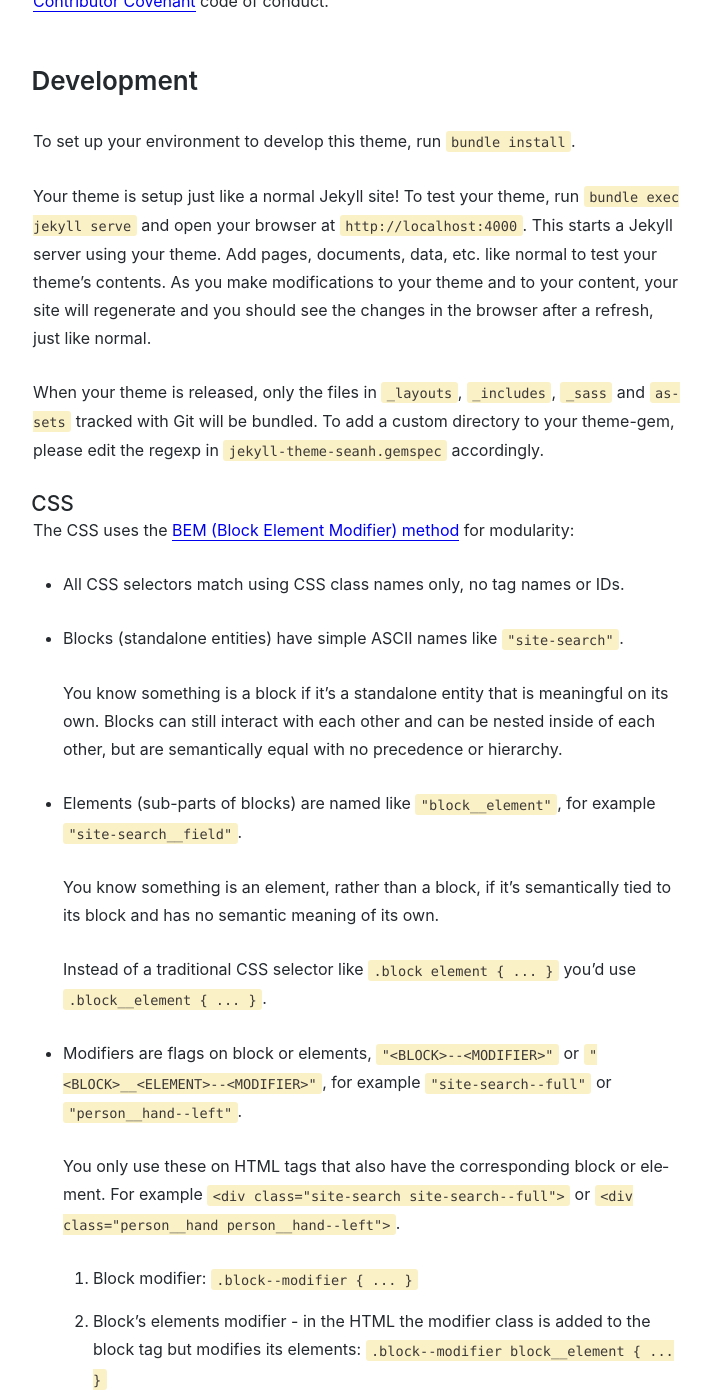
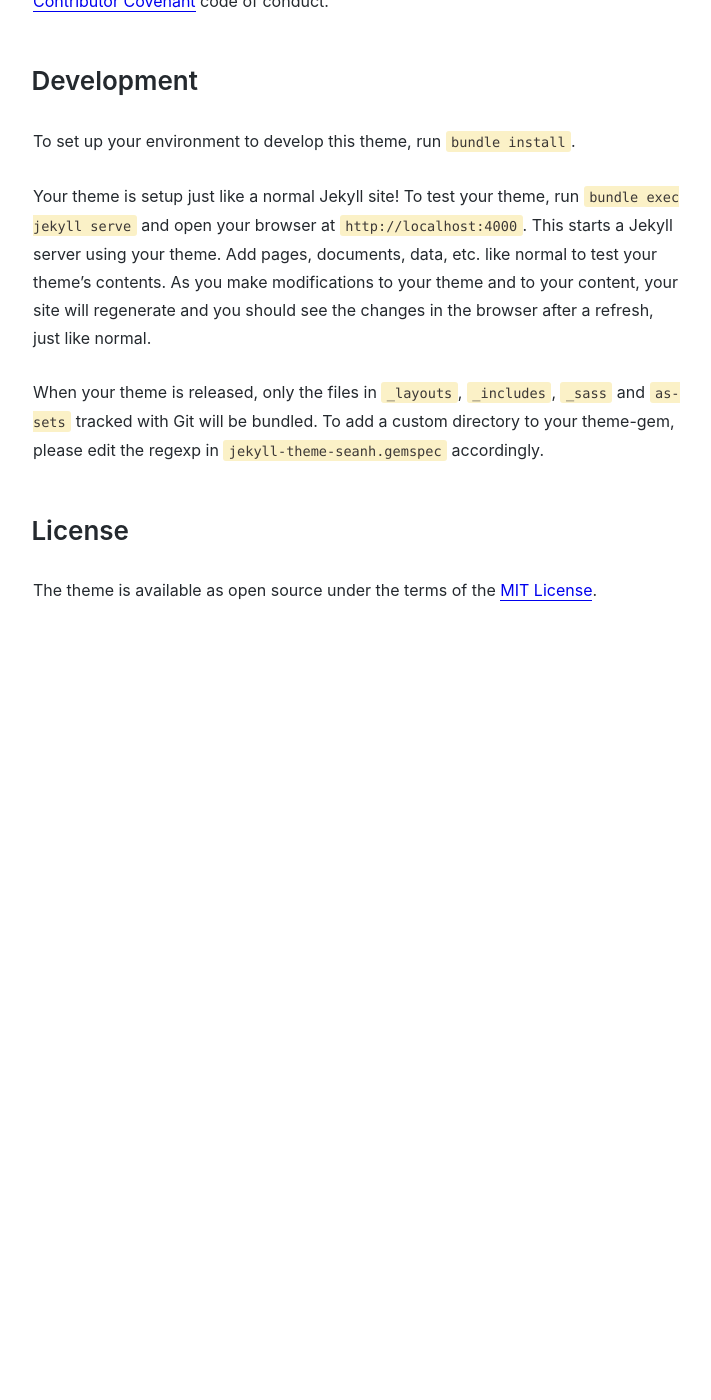
Before and after one commit to seanh/jekyll-theme-oatcake, a Jekyll site: the page built from README.md, in a window 1280 px wide and 1400 px high, scrolled down 1446 px. Shown: the whole window, without its empty margins (282-993 px from the left). Built offline with Jekyll 4.4.1, drawn with Linux system fonts in a browser that asks for light colours; our own code applies the rules of GitHub Pages for plain Markdown files; after the commit the page ends 2076 px from its top, so only the background shows below that; some of the changed text lies outside the part shown.

Commit message:
Move CSS docs into CSS file

````diff
--- a/README.md
+++ b/README.md
@@ -46,61 +46,6 @@ Your theme is setup just like a normal Jekyll site! To test your theme, run `bun
 When your theme is released, only the files in `_layouts`, `_includes`, `_sass` and `assets` tracked with Git will be bundled.
 To add a custom directory to your theme-gem, please edit the regexp in `jekyll-theme-seanh.gemspec` accordingly.
 
-### CSS
-
-The CSS uses the [BEM (Block Element Modifier) method](http://getbem.com/) for modularity:
-
-* All CSS selectors match using CSS class names only, no tag names or IDs.
-
-* Blocks (standalone entities) have simple ASCII names like `"site-search"`.
-
-  You know something is a block if it's a standalone entity that is meaningful
-  on its own. Blocks can still interact with each other and can be nested
-  inside of each other, but are semantically equal with no precedence or
-  hierarchy.
-
-* Elements (sub-parts of blocks) are named like `"block__element"`, for example `"site-search__field"`.
-
-  You know something is an element, rather than a block, if it's semantically
-  tied to its block and has no semantic meaning of its own.
-
-  Instead of a traditional CSS selector like `.block element { ... }` you'd use `.block__element { ... }`.
-
-* Modifiers are flags on block or elements, `"<BLOCK>--<MODIFIER>"` or `"<BLOCK>__<ELEMENT>--<MODIFIER>"`,
-  for example `"site-search--full"` or `"person__hand--left"`.
-
-  You only use these on HTML tags that also have the corresponding block or element.
-  For example `<div class="site-search site-search--full">` or
-  `<div class="person__hand person__hand--left">`.
-
-  1. Block modifier: `.block--modifier { ... }`
-  2. Block's elements modifier - in the HTML the modifier class is added to the
-     block tag but modifies its elements: `.block--modifier block__element { ... }`
-  3. Element modifier - in the HTML the modifier is added to the element's tag
-     directly: `.block__element--modifier { ... }`
-
-* Single dashes are allowed within the name of a block, element or modifier.
-
-Complete example:
-
-```html
-<style>
-    .form { }
-    .form--theme-xmas { }
-    .form--simple { }
-    .form__input { }
-    .form__submit { }
-    .form__submit--disabled { }
-</style>
-
-<form class="form form--theme-xmas form--simple">
-  <input class="form__input" type="text" />
-  <input
-    class="form__submit form__submit--disabled"
-    type="submit" />
-</form>
-```
-
 ## License
 
 The theme is available as open source under the terms of the [MIT License](https://opensource.org/licenses/MIT).
````
Also changed, not shown: assets/css/seanh.css (+72 -0 lines).
